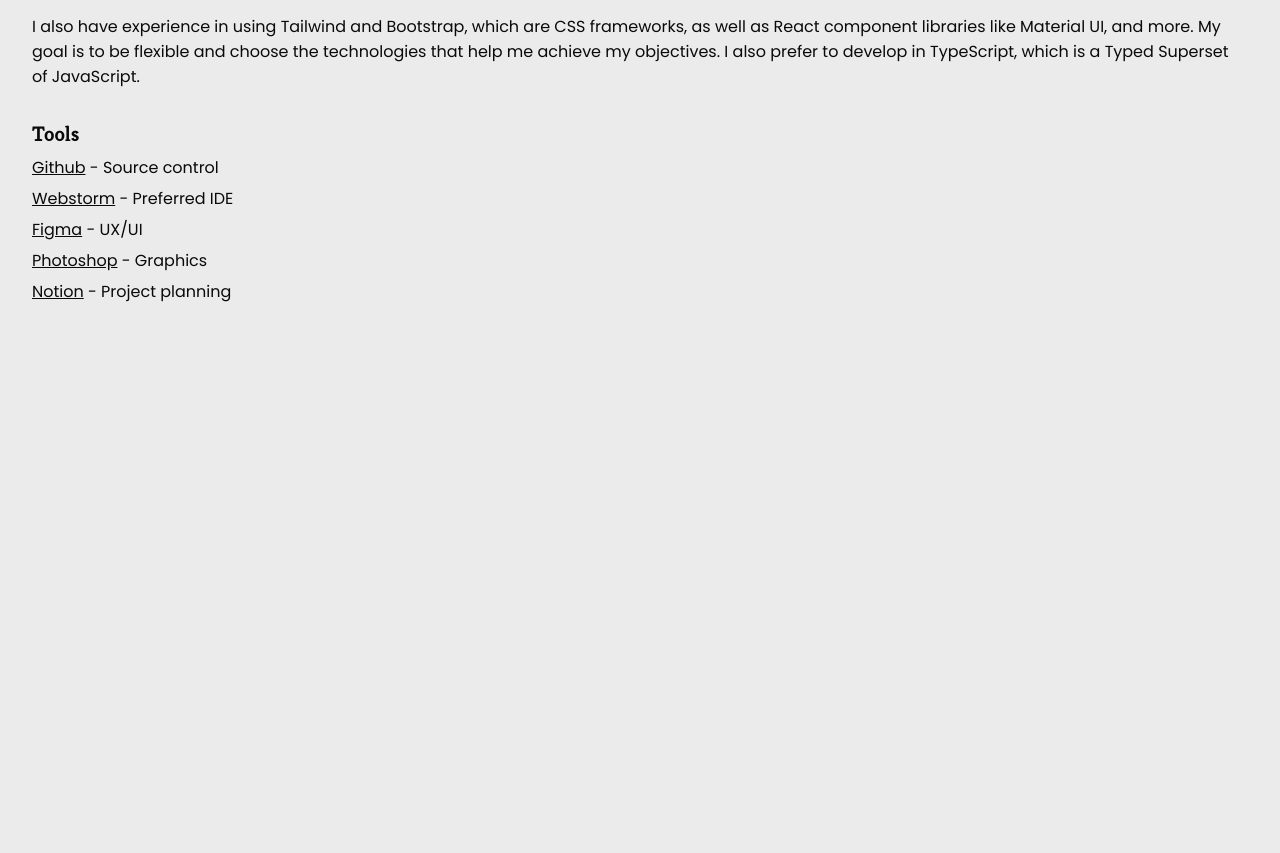
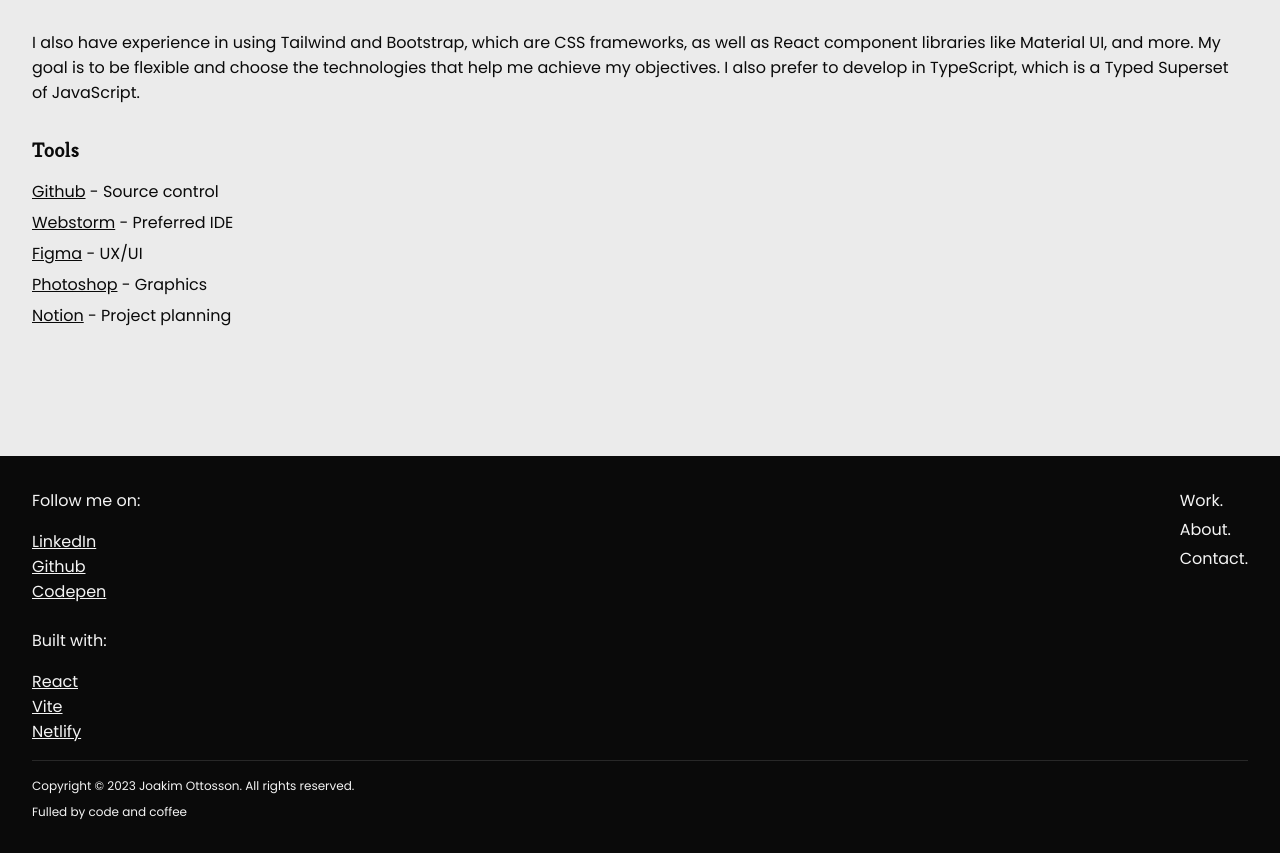
Before and after one commit to devjoppe/mi-cv-update, a React (Vite) app: page / in a window 1280 px wide. Shown: the part 5140-5993 px from the top of the page. Before the commit the page ends 5572 px from the top, so only its background shows below. Built offline with nearby package versions, Linux system fonts and the light colour scheme.

Commit message:
Added footer and first version is complete

```diff
--- a/src/assets/styles/style.scss
+++ b/src/assets/styles/style.scss
@@ -4,7 +4,8 @@
 // Website layout
 @use "../../layout/layout";
 
-// Components------------
+// Components --
 @use "../../components/header/header";
 @use "../../components/ProjectCard/projectcard";
 @use "../../components/LinkList/linklist";
+@use "../../components/Footer/footer";
--- /dev/null
+++ b/src/components/Footer/Footer.tsx
@@ -0,0 +1,41 @@
+const Footer = () => {
+    return(
+        <div className="footer-wrapper">
+            <div>
+                <div className="left-content">
+                    <div>
+                        <span>Follow me on:</span>
+                        <ul>
+                            <li><a href="">LinkedIn</a></li>
+                            <li><a href="">Github</a></li>
+                            <li><a href="">Codepen</a></li>
+                        </ul>
+                    </div>
+                    <div>
+                        <span>Built with:</span>
+                        <ul>
+                            <li><a href="">React</a></li>
+                            <li><a href="">Vite</a></li>
+                            <li><a href="">Netlify</a></li>
+                        </ul>
+                    </div>
+                </div>
+                <div className="right-content">
+                    <a href="">Work.</a>
+                    <a href="">About.</a>
+                    <a href="">Contact.</a>
+                </div>
+            </div>
+            <div className="copyright">
+                <div>
+                    Copyright © 2023 Joakim Ottosson. All rights reserved.
+                </div>
+                <div>
+                    Fulled by code and coffee
+                </div>
+            </div>
+        </div>
+    )
+}
+
+export default Footer
--- /dev/null
+++ b/src/components/Footer/_footer.scss
@@ -0,0 +1,60 @@
+@use '../../assets/styles/config';
+
+.footer-wrapper {
+    width: 100%;
+    display: flex;
+    flex-direction: column;
+    background: config.$background-shade-special;
+    justify-content: space-between;
+    //align-items: center;
+    box-sizing: border-box;
+    color: config.$font-inverted;
+    padding: 32px;
+    div {
+        display: flex;
+        justify-content: space-between;
+        .left-content {
+            display: flex;
+            flex-direction: column;
+            div {
+                display: flex;
+                flex-direction: column;
+                margin-bottom: 8px;
+                &:last-child {
+                    margin-bottom: 0;
+                }
+                a {
+                    color: config.$font-inverted;
+                    text-decoration: underline;
+                }
+                ul {
+                    list-style: none;
+                    padding: 0;
+                }
+            }
+        }
+        .right-content {
+            display: flex;
+            flex-direction: column;
+            justify-content: flex-start;
+            a {
+                color: config.$font-inverted;
+                text-decoration: none;
+                margin-bottom: 4px;
+            }
+        }
+    }
+    .copyright {
+        display: flex;
+        flex-direction: column;
+        border-top: 1px solid #282828;
+        padding-top: 16px;
+        font-size: 12px;
+        div {
+            margin-bottom: 8px;
+            &:last-child {
+                margin-bottom: 0;
+            }
+        }
+    }
+}
--- a/src/components/LinkList/_linklist.scss
+++ b/src/components/LinkList/_linklist.scss
@@ -1,6 +1,6 @@
 .linklist-wrapper {
     h3 {
-        margin-bottom: 8px;
+        margin-bottom: 16px;
     }
     ul {
         list-style: none;
--- a/src/layout/Layout.tsx
+++ b/src/layout/Layout.tsx
@@ -3,12 +3,14 @@ import {Outlet} from "react-router-dom";
 
 // Components
 import Header from "../components/Header/Header.tsx";
+import Footer from "../components/Footer/Footer.tsx";
 
 const Layout = () => {
     return(
         <div className="website-container">
             <Header />
             <Outlet />
+            <Footer />
         </div>
     )
 }
```
Also changed, not shown: src/assets/styles/style.css.
